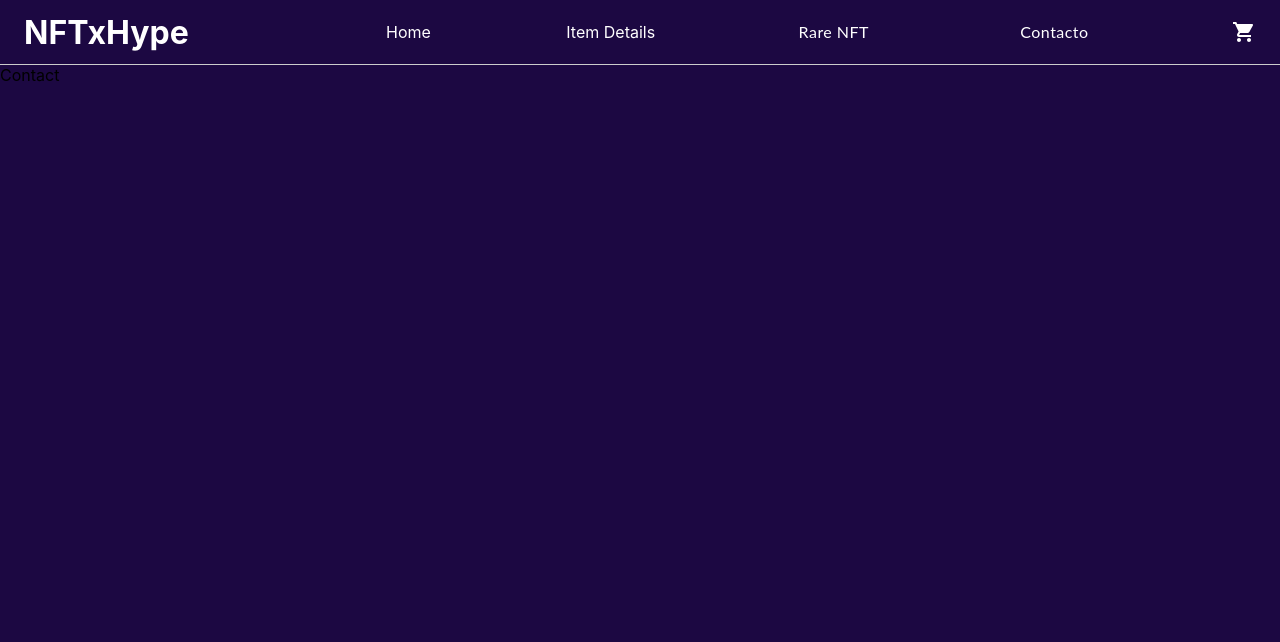
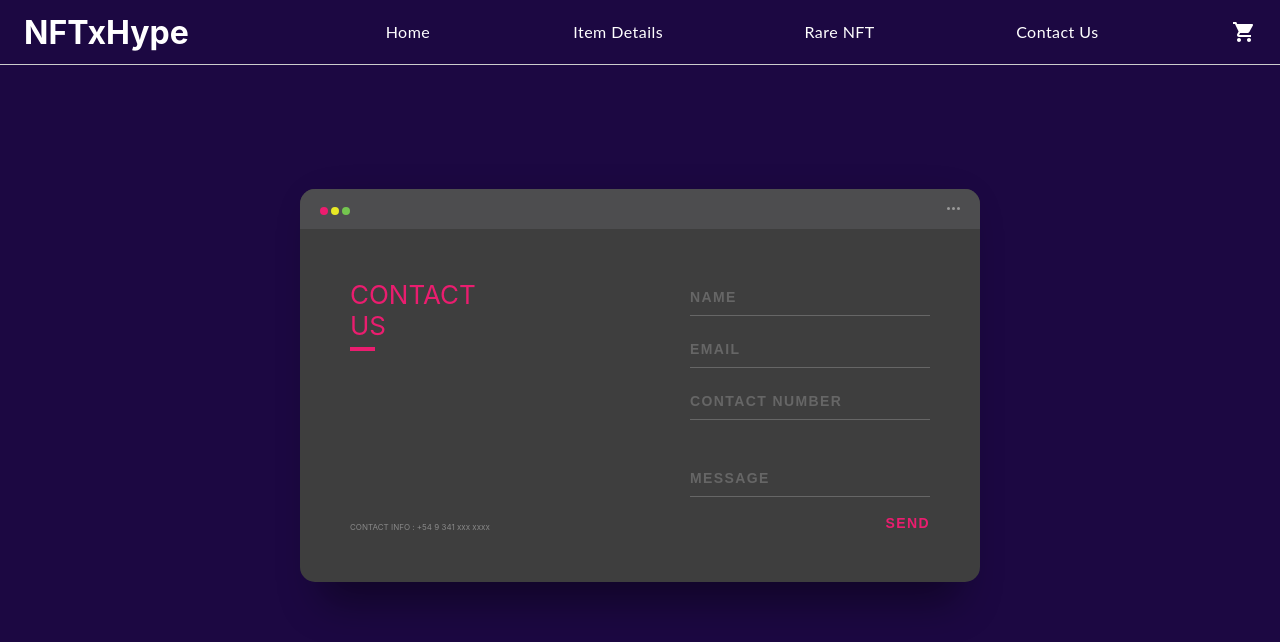
Before and after one commit to LucasETrigo/ecom-react-app, a React (Create React App) app: page /contact in a window 1280 px wide. Shown: the top 642 px of the page. Built offline with nearby package versions, Linux system fonts and the light colour scheme.

Commit message:
Adding Dynamic ID,Links,Pages

```diff
--- a/src/components/CardDetailContainer/CardDetailContainer.js
+++ b/src/components/CardDetailContainer/CardDetailContainer.js
@@ -29,8 +29,9 @@ const CardDetailContainer = () => {
 
     return (
         <>
-            <div>CardDetailContainer</div>
-            <CardDetail data={product}/>
+            <div>
+                <CardDetail data={product}/>
+            </div>
         </>
     );
 };
--- a/src/components/CardItem/CardItem.css
+++ b/src/components/CardItem/CardItem.css
@@ -2,3 +2,14 @@
     display: flex;
     justify-content: center;
 }
+
+.card-info-data p {
+    text-align: center;
+    font-size: 30px;
+}
+
+.card-info-data span {
+    display: block;
+    text-align: center;
+    font-weight: 600;
+}
--- a/src/components/CardItem/CardItem.js
+++ b/src/components/CardItem/CardItem.js
@@ -10,7 +10,6 @@ import "./CardItem.css";
 import { Link } from "react-router-dom";
 
 const CardItem = ({ title, image, price, stock, id }) => {
-
     function onAdd(count) {
         console.log(`Agregaste ${count} al carrito`);
     }
--- a/src/components/ItemCount/ItemCount.js
+++ b/src/components/ItemCount/ItemCount.js
@@ -1,9 +1,10 @@
 import { Button } from "@mui/material";
 import React, { useState } from "react";
+import { Link } from "react-router-dom";
 import CardItem from "../CardItem/CardItem";
 import "./ItemCount.css";
 
-function ItemCount({ stock, onAdd }) {
+function ItemCount({ stock, onAdd, id }) {
     const [count, setCount] = useState(1);
 
     function handleAdd() {
@@ -17,7 +18,6 @@ function ItemCount({ stock, onAdd }) {
             setCount(count - 1);
         }
     }
-
 
     return (
         <div className="btnDiv">
@@ -45,7 +45,7 @@ function ItemCount({ stock, onAdd }) {
                         onAdd(count);
                     }}
                 >
-                    Add To Cart
+                    <Link to={`/products/${id}`}>Add to cart</Link>
                 </Button>
             </div>
         </div>
--- a/src/components/NavBar/NavBar.js
+++ b/src/components/NavBar/NavBar.js
@@ -1,39 +1,64 @@
-import * as React from 'react';
-import { Link } from 'react-router-dom';
-import './NavBar.css';
-import CartWidget from '../CartWidget/CartWidget';
-import AppBar from '@mui/material/AppBar';
-import Toolbar from '@mui/material/Toolbar';
-import Button from '@mui/material/Button';
-
-
+import * as React from "react";
+import { Link } from "react-router-dom";
+import "./NavBar.css";
+import CartWidget from "../CartWidget/CartWidget";
+import AppBar from "@mui/material/AppBar";
+import Toolbar from "@mui/material/Toolbar";
+import Button from "@mui/material/Button";
 
 const NavBar = () => {
     return (
-    <AppBar position="static" className='header-primary'>
+        <AppBar position="static" className="header-primary">
             <Toolbar>
-        <div className='container-logo'>
+                <div className="container-logo">
                     <h1>NFTxHype</h1>
                 </div>
-        <ul className='navbar'>
+                <ul className="navbar">
                     <li>
-                <Link to={'/home'}>Home</Link>
+                        <Button
+                            disableRipple
+                            style={{ backgroundColor: "transparent" }}
+                            variant="text"
+                            className="navbar__btn"
+                        >
+                            <Link to={"/home"}>Home</Link>
+                        </Button>
                     </li>
                     <li>
-                <Link to={'/products/:id'}>Item Details</Link>
+                        <Button
+                            disableRipple
+                            style={{ backgroundColor: "transparent" }}
+                            variant="text"
+                            className="navbar__btn"
+                        >
+                            <Link to={"/products/:id"}>Item Details</Link>
+                        </Button>
                     </li>
                     <li>
-                <Button disableRipple style={{ backgroundColor: 'transparent' }} variant='text' className='navbar__btn'>Rare NFT</Button>
+                        <Button
+                            disableRipple
+                            style={{ backgroundColor: "transparent" }}
+                            variant="text"
+                            className="navbar__btn"
+                        >
+                            <Link to={"/products/:id"}>Rare NFT</Link>
+                        </Button>
                     </li>
                     <li>
-                <Button disableRipple style={{ backgroundColor: 'transparent' }} variant='text' className='navbar__btn'>Contacto</Button>
+                        <Button
+                            disableRipple
+                            style={{ backgroundColor: "transparent" }}
+                            variant="text"
+                            className="navbar__btn"
+                        >
+                            <Link to={"/contact"}>Contact Us</Link>
+                        </Button>
                     </li>
                 </ul>
                 <CartWidget />
             </Toolbar>
         </AppBar>
-  )
-}
-
+    );
+};
 
 export default NavBar;
--- /dev/null
+++ b/src/pages/Contact.css
@@ -0,0 +1,227 @@
+button,
+input {
+    font-family: "Montserrat", sans-serif;
+    font-weight: 700;
+    letter-spacing: 1.4px;
+}
+
+.background {
+    display: flex;
+    min-height: 80vh;
+}
+
+.container {
+    justify-content: center;
+    align-items: center;
+    flex: 0 1 700px;
+    margin: auto;
+    padding: 10px;
+}
+
+.screen {
+    position: relative;
+    background: #3e3e3e;
+    border-radius: 15px;
+}
+
+.screen:after {
+    content: "";
+    display: block;
+    position: absolute;
+    top: 0;
+    left: 20px;
+    right: 20px;
+    bottom: 0;
+    border-radius: 15px;
+    box-shadow: 0 20px 40px rgba(0, 0, 0, 0.4);
+    z-index: -1;
+}
+
+.screen-header {
+    display: flex;
+    align-items: center;
+    padding: 10px 20px;
+    background: #4d4d4f;
+    border-top-left-radius: 15px;
+    border-top-right-radius: 15px;
+}
+
+.screen-header-left {
+    margin-right: auto;
+}
+
+.screen-header-button {
+    display: inline-block;
+    width: 8px;
+    height: 8px;
+    margin-right: 3px;
+    border-radius: 8px;
+    background: white;
+}
+
+.screen-header-button.close {
+    background: #ed1c6f;
+}
+
+.screen-header-button.maximize {
+    background: #e8e925;
+}
+
+.screen-header-button.minimize {
+    background: #74c54f;
+}
+
+.screen-header-right {
+    display: flex;
+}
+
+.screen-header-ellipsis {
+    width: 3px;
+    height: 3px;
+    margin-left: 2px;
+    border-radius: 8px;
+    background: #999;
+}
+
+.screen-body {
+    display: flex;
+}
+
+.screen-body-item {
+    flex: 1;
+    padding: 50px;
+}
+
+.screen-body-item.left {
+    display: flex;
+    flex-direction: column;
+}
+
+.app-title {
+    display: flex;
+    flex-direction: column;
+    position: relative;
+    color: #ea1d6f;
+    font-size: 26px;
+}
+
+.app-title:after {
+    content: "";
+    display: block;
+    position: absolute;
+    left: 0;
+    bottom: -10px;
+    width: 25px;
+    height: 4px;
+    background: #ea1d6f;
+}
+
+.app-contact {
+    margin-top: auto;
+    font-size: 8px;
+    color: #888;
+}
+
+.app-form-group {
+    margin-bottom: 15px;
+}
+
+.app-form-group.message {
+    margin-top: 40px;
+}
+
+.app-form-group.buttons {
+    margin-bottom: 0;
+    text-align: right;
+}
+
+.app-form-control {
+    width: 100%;
+    padding: 10px 0;
+    background: none;
+    border: none;
+    border-bottom: 1px solid #666;
+    color: #ddd;
+    font-size: 14px;
+    text-transform: uppercase;
+    outline: none;
+    transition: border-color 0.2s;
+}
+
+.app-form-control::placeholder {
+    color: #666;
+}
+
+.app-form-control:focus {
+    border-bottom-color: #ddd;
+}
+
+.app-form-button {
+    background: none;
+    border: none;
+    color: #ea1d6f;
+    font-size: 14px;
+    cursor: pointer;
+    outline: none;
+}
+
+.app-form-button:hover {
+    color: #b9134f;
+}
+
+.credits {
+    display: flex;
+    justify-content: center;
+    align-items: center;
+    margin-top: 20px;
+    color: #ffa4bd;
+    font-family: "Roboto Condensed", sans-serif;
+    font-size: 16px;
+    font-weight: normal;
+}
+
+.credits-link {
+    display: flex;
+    align-items: center;
+    color: #fff;
+    font-weight: bold;
+    text-decoration: none;
+}
+
+.dribbble {
+    width: 20px;
+    height: 20px;
+    margin: 0 5px;
+}
+
+@media screen and (max-width: 520px) {
+    .screen-body {
+        flex-direction: column;
+    }
+
+    .screen-body-item.left {
+        margin-bottom: 30px;
+    }
+
+    .app-title {
+        flex-direction: row;
+    }
+
+    .app-title span {
+        margin-right: 12px;
+    }
+
+    .app-title:after {
+        display: none;
+    }
+}
+
+@media screen and (max-width: 600px) {
+    .screen-body {
+        padding: 40px;
+    }
+
+    .screen-body-item {
+        padding: 0;
+    }
+}
--- a/src/pages/Contact.js
+++ b/src/pages/Contact.js
@@ -1,9 +1,71 @@
-import React from 'react'
+import React from "react";
+import "./Contact.css";
 
 const Contact = () => {
     return (
-        <div>Contact</div>
-)
-}
+        <div className="background">
+            <div class="container">
+                <div class="screen">
+                    <div class="screen-header">
+                        <div class="screen-header-left">
+                            <div class="screen-header-button close"></div>
+                            <div class="screen-header-button maximize"></div>
+                            <div class="screen-header-button minimize"></div>
+                        </div>
+                        <div class="screen-header-right">
+                            <div class="screen-header-ellipsis"></div>
+                            <div class="screen-header-ellipsis"></div>
+                            <div class="screen-header-ellipsis"></div>
+                        </div>
+                    </div>
+                    <div class="screen-body">
+                        <div class="screen-body-item left">
+                            <div class="app-title">
+                                <span>CONTACT</span>
+                                <span>US</span>
+                            </div>
+                            <div class="app-contact">
+                                CONTACT INFO : +54 9 341 xxx xxxx
+                            </div>
+                        </div>
+                        <div class="screen-body-item">
+                            <div class="app-form">
+                                <div class="app-form-group">
+                                    <input
+                                        class="app-form-control"
+                                        placeholder="NAME"
+                                    />
+                                </div>
+                                <div class="app-form-group">
+                                    <input
+                                        class="app-form-control"
+                                        placeholder="EMAIL"
+                                    />
+                                </div>
+                                <div class="app-form-group">
+                                    <input
+                                        class="app-form-control"
+                                        placeholder="CONTACT NUMBER"
+                                    />
+                                </div>
+                                <div class="app-form-group message">
+                                    <input
+                                        class="app-form-control"
+                                        placeholder="MESSAGE"
+                                    />
+                                </div>
+                                <div class="app-form-group buttons">
+                                    <button class="app-form-button">
+                                        SEND
+                                    </button>
+                                </div>
+                            </div>
+                        </div>
+                    </div>
+                </div>
+            </div>
+        </div>
+    );
+};
 
 export default Contact;
```
Also changed, not shown: src/components/CardDetail/CardDetail.css (line endings or trailing spaces). Lines whose indentation alone changed are shown as unchanged.
